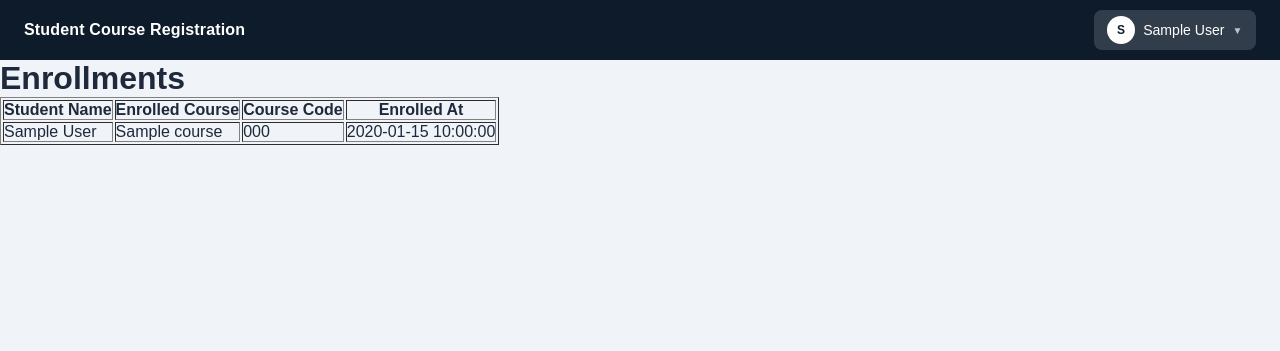
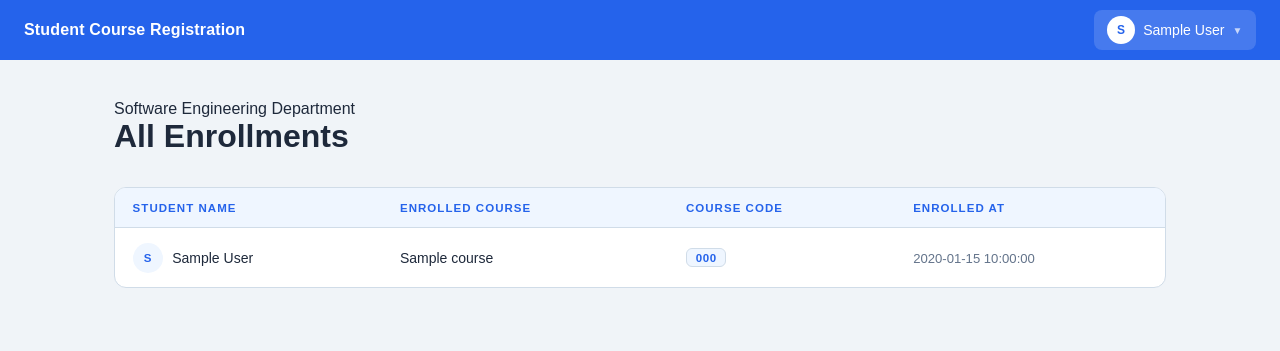
Before and after one commit to siraw21/Student-Course-Registration, a Flask app: page /list_enrollments in a window 1280 px wide. Shown: the top 351 px of the page. Run offline with Flask 3, Linux system fonts and the light colour scheme; the visitor is signed in with stand-in values (Sample User, id 1); tables that the repository leaves empty hold one stand-in row (values such as "Sample post").

Commit message:
add list enrollment table style

```diff
--- a/static/css/enroll.css
+++ b/static/css/enroll.css
@@ -3,7 +3,8 @@
   --surface: #ffffff;
   --surface-2: #e8f0fe;
   --border: #d0dce8;
-  --accent: #0f172a;
+  /* --accent: #0f172a; */
+  --accent: #2563eb;
   --accent-light: #eff6ff;
   --text-primary: #1e293b;
   --text-muted: #64748b;
--- /dev/null
+++ b/static/css/enrollments.css
@@ -0,0 +1,108 @@
+.page-wrapper {
+  max-width: 1100px;
+  margin: 0 auto;
+  padding: 2.5rem 1.5rem 4rem;
+}
+
+.page-header {
+  margin-bottom: 2rem;
+}
+
+/* ── Table Container ── */
+.table-wrap {
+  background: var(--surface);
+  border: 1px solid var(--border);
+  border-radius: var(--radius);
+  overflow: hidden;
+}
+
+/* ── Table Base ── */
+.enroll-table {
+  width: 100%;
+  border-collapse: collapse;
+}
+
+/* ── Header Row ── */
+.enroll-table thead {
+  background: var(--accent-light);
+}
+
+.enroll-table thead th {
+  padding: 0.85rem 1.1rem;
+  text-align: left;
+  font-size: 0.72rem;
+  text-transform: uppercase;
+  letter-spacing: 0.09em;
+  color: var(--accent);
+  font-weight: 600;
+  border-bottom: 1px solid var(--border);
+}
+
+/* ── Body Rows ── */
+.enroll-table tbody tr {
+  border-bottom: 1px solid var(--surface-2);
+  transition: background var(--transition);
+}
+
+.enroll-table tbody tr:last-child {
+  border-bottom: none;
+}
+
+.enroll-table tbody tr:hover {
+  background: #f8faff;
+}
+
+.enroll-table tbody td {
+  padding: 0.9rem 1.1rem;
+  font-size: 0.875rem;
+  color: var(--text-primary);
+  vertical-align: middle;
+}
+
+/* ── Student Cell with Avatar ── */
+.student-cell {
+  display: flex;
+  align-items: center;
+  gap: 0.6rem;
+}
+
+.s-avatar {
+  width: 30px;
+  height: 30px;
+  border-radius: 50%;
+  background: var(--accent-light);
+  color: var(--accent);
+  display: flex;
+  align-items: center;
+  justify-content: center;
+  font-size: 0.72rem;
+  font-weight: 700;
+  flex-shrink: 0;
+}
+
+/* ── Course Code Badge ── */
+.course-code-badge {
+  display: inline-block;
+  font-size: 0.72rem;
+  font-weight: 600;
+  color: var(--accent);
+  background: var(--accent-light);
+  border: 1px solid var(--border);
+  border-radius: 6px;
+  padding: 0.15rem 0.55rem;
+  letter-spacing: 0.05em;
+}
+
+/* ── Date ── */
+.date-text {
+  color: var(--text-muted);
+  font-size: 0.82rem;
+}
+
+/* ── Empty State ── */
+.empty-row {
+  text-align: center;
+  padding: 3rem !important;
+  color: var(--text-muted);
+  font-size: 0.9rem;
+}
--- a/static/css/main.css
+++ b/static/css/main.css
@@ -4,8 +4,8 @@
   --surface: #ffffff;
   --surface-2: #e8f0fe;
   --border: #d0dce8;
-  /* --accent: #2563eb; */
-  --accent: #0d1b2a;
+  --accent: #2563eb;
+  /* --accent: #0d1b2a; */
   --accent-light: #eff6ff;
   --text-primary: #1e293b;
   --text-muted: #64748b;
--- a/templates/list_enrollments.html
+++ b/templates/list_enrollments.html
@@ -1,22 +1,52 @@
-{% extends 'base.html' %} {% block title %} <title>Enrollment</title> {%
-endblock %} {% block content %}
-<h1>Enrollments</h1>
-<div>
-  <table border="1">
+{% extends 'base.html' %} {% block title %}<title>Enrollments</title>{% endblock
+%} {% block content %}
+<link
+  rel="stylesheet"
+  href="{{ url_for('static', filename='css/enrollments.css') }}"
+/>
+
+<div class="page-wrapper">
+  <div class="page-header">
+    <p class="dept-label">Software Engineering Department</p>
+    <h1 class="dashboard-title">All Enrollments</h1>
+  </div>
+
+  <div class="table-wrap">
+    <table class="enroll-table">
+      <thead>
         <tr>
           <th>Student Name</th>
           <th>Enrolled Course</th>
           <th>Course Code</th>
           <th>Enrolled At</th>
         </tr>
+      </thead>
+      <tbody>
         {% for enrollment in enrollments %}
         <tr>
-      <td>{{enrollment.student.full_name}}</td>
-      <td>{{enrollment.course.title}}</td>
-      <td>{{enrollment.course.code}}</td>
-      <td>{{enrollment.created_At}}</td>
+          <td>
+            <div class="student-cell">
+              <div class="s-avatar">
+                {{ enrollment.student.full_name[0].upper() }}
+              </div>
+              {{ enrollment.student.full_name }}
+            </div>
+          </td>
+          <td>{{ enrollment.course.title }}</td>
+          <td>
+            <span class="course-code-badge">{{ enrollment.course.code }}</span>
+          </td>
+          <td>
+            <span class="date-text">{{ enrollment.created_At }}</span>
+          </td>
+        </tr>
+        {% else %}
+        <tr>
+          <td colspan="4" class="empty-row">No enrollments found.</td>
         </tr>
         {% endfor %}
+      </tbody>
     </table>
   </div>
+</div>
 {% endblock %}
```
Lines whose indentation alone changed are shown as unchanged.
